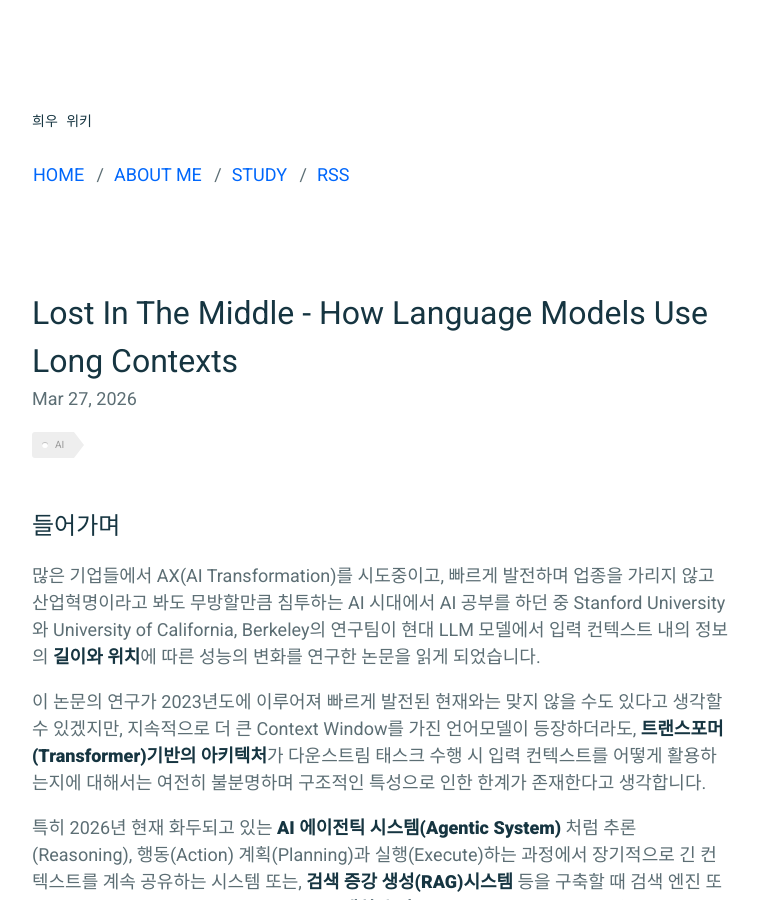
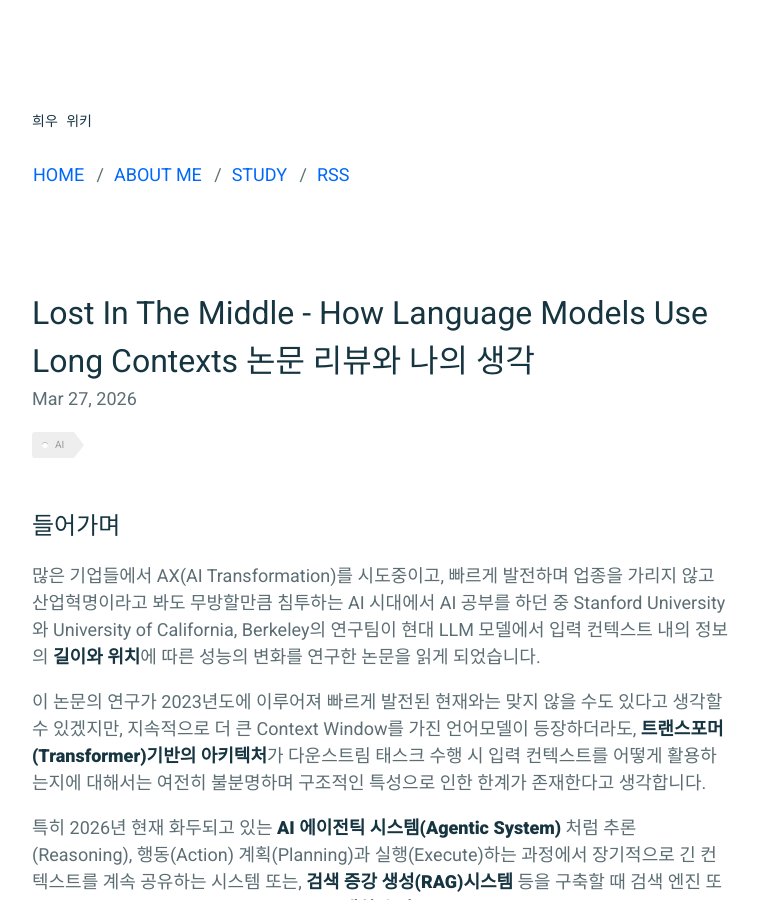
Before and after one commit to parkhuiwo0/parkhuiwo0.github.io, a Jekyll site: the page built from _posts/2026-03-27-Lost-In-the-Middle.md, in a window 1280 px wide and 900 px high. Shown: the whole window, without its empty margins (258-1015 px from the left). Built offline with Jekyll 4.4.1, drawn with Linux system fonts in a browser that asks for light colours.

Commit message:
Update 2026-03-27-Lost-In-the-Middle.md

```diff
--- a/_posts/2026-03-27-Lost-In-the-Middle.md
+++ b/_posts/2026-03-27-Lost-In-the-Middle.md
@@ -1,6 +1,6 @@
 ---
 layout: post
-title: "Lost In The Middle - How Language Models Use Long Contexts"
+title: "Lost In The Middle - How Language Models Use Long Contexts 논문 리뷰와 나의 생각"
 description: "LLM 모델의 입력 Context 활용도에 대한 연구 논문 읽기"
 date: 2026-03-27
 tags: AI
```
